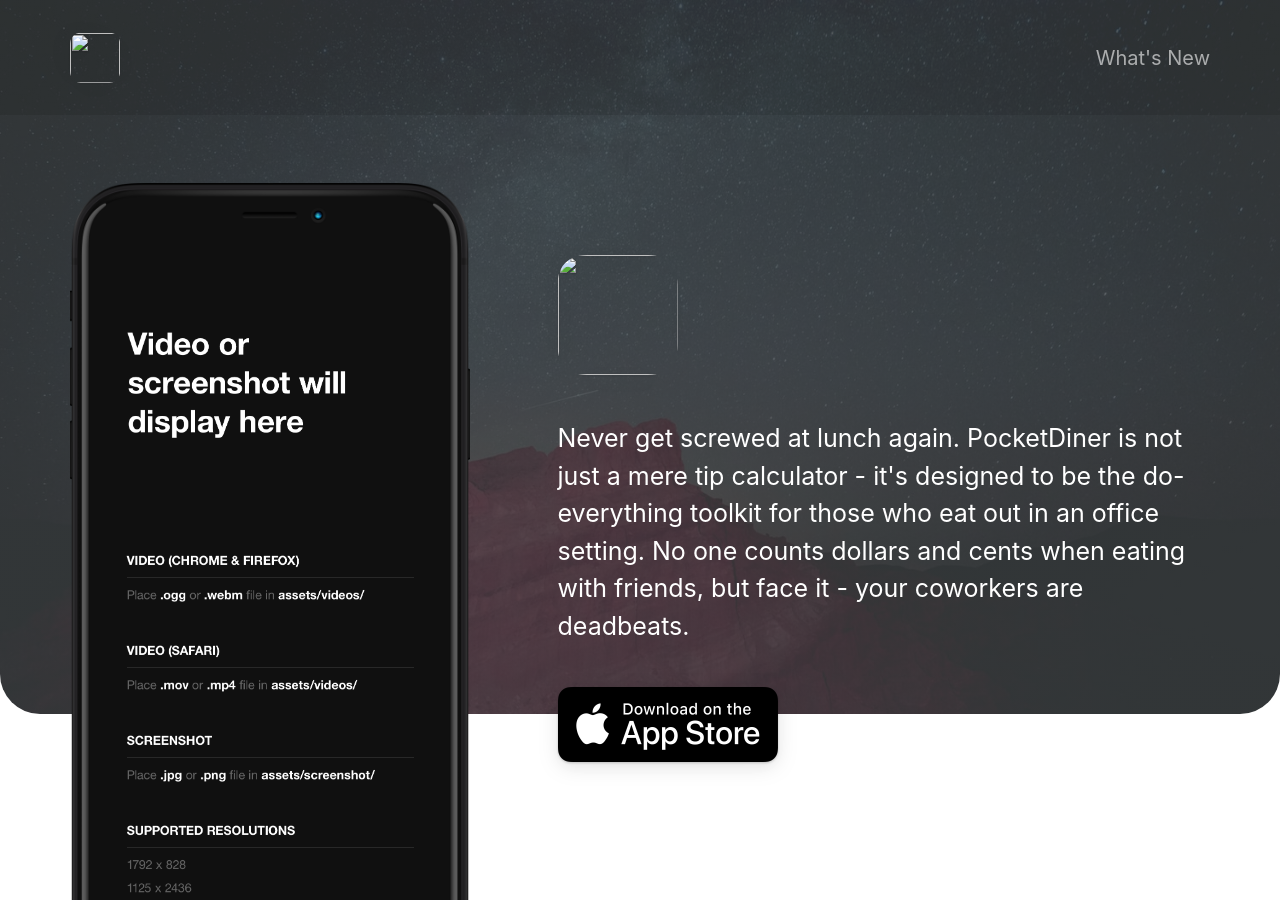
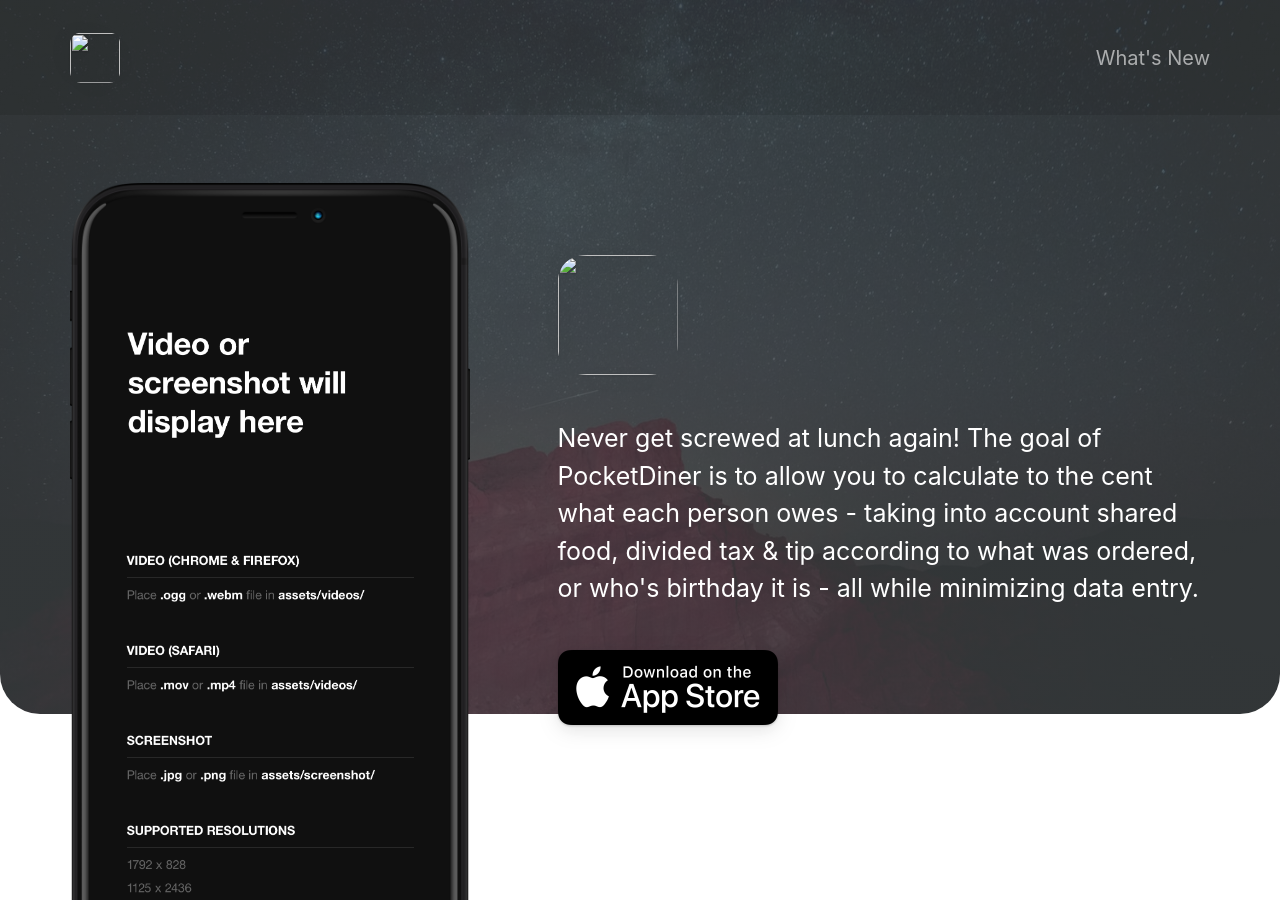
Before and after one commit to EcMscS/pocketDiner, a Jekyll site: the page built from index.html, in a window 1280 px wide and 900 px high. Built offline with Jekyll 4.4.1, drawn with Linux system fonts in a browser that asks for light colours; nearby versions of some CDN libraries.

Commit message:
Update _config.yml
Update app description and edit feature icon

```diff
--- a/_config.yml
+++ b/_config.yml
@@ -13,7 +13,7 @@ presskit_download_link                    :
 app_icon                                  : # assets/appicon.png                      # Automatically populates if not set and if iOS app ID is set.  Otherwise enter path to icon file manually.
 app_name                                  :                                           # Automatically populates if not set and if iOS app ID is set.  Otherwise enter manually.
 app_price                                 :                                           # Automatically populates if not set and if iOS app ID is set.  Otherwise enter manually.
-app_description                           : Never get screwed at lunch again. PocketDiner is not just a mere tip calculator - it's designed to be the do-everything toolkit for those who eat out in an office setting. No one counts dollars and cents when eating with friends, but face it - your coworkers are deadbeats.
+app_description                           : Never get screwed at lunch again! The goal of PocketDiner is to allow you to calculate to the cent what each person owes - taking into account shared food, divided tax & tip according to what was ordered, or who's birthday it is - all while minimizing data entry.
 
 enable_smart_app_banner                   : true                                      # Set to true to show a smart app banner at top of page on mobile devices.
 
@@ -37,7 +37,7 @@ features                                  :
 
   - title                                 : Split Food Fairly
     description                           : This app is for you, when just dividing by the number people is too simple. Keep track of what everyone orders and what is shared.
-    fontawesome_icon_name                 : magic
+    fontawesome_icon_name                 : sandwich
 
   - title                                 : # New Feature Title
     description                           : # New Feature Description
```
